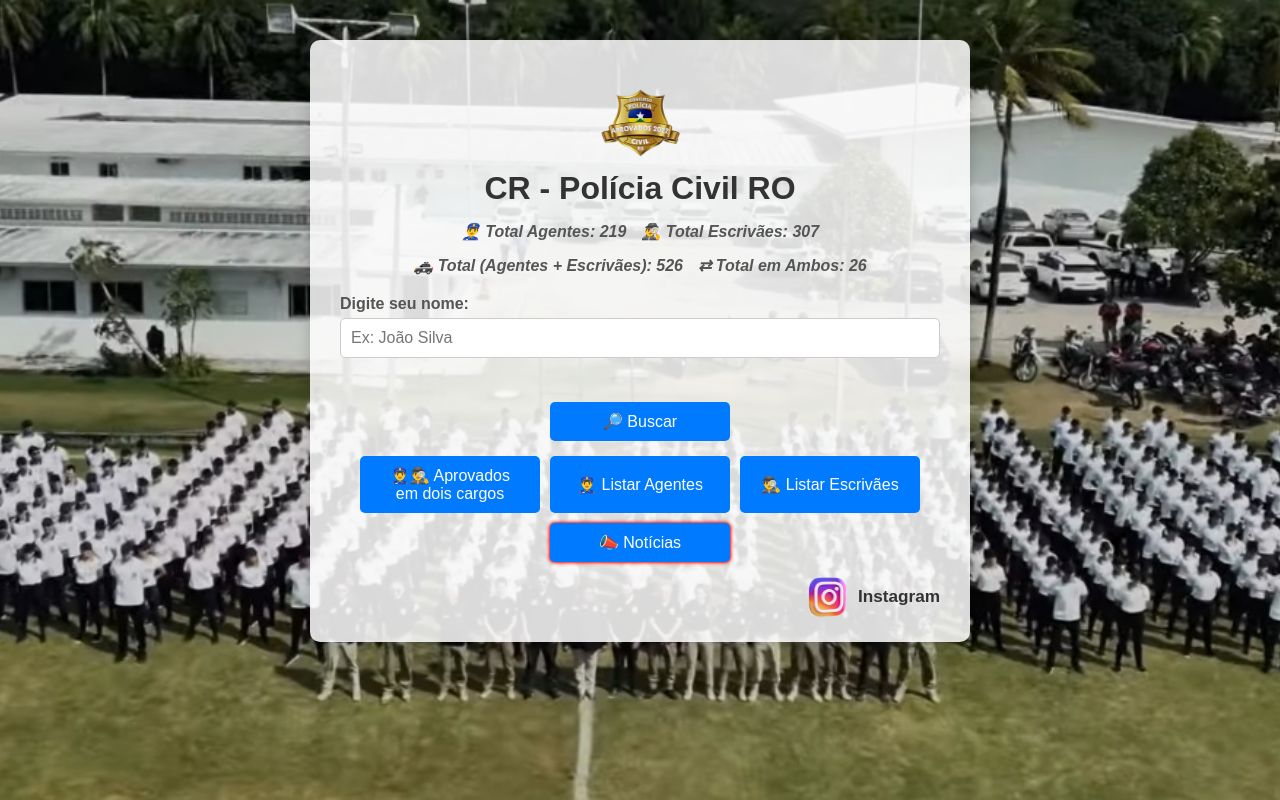
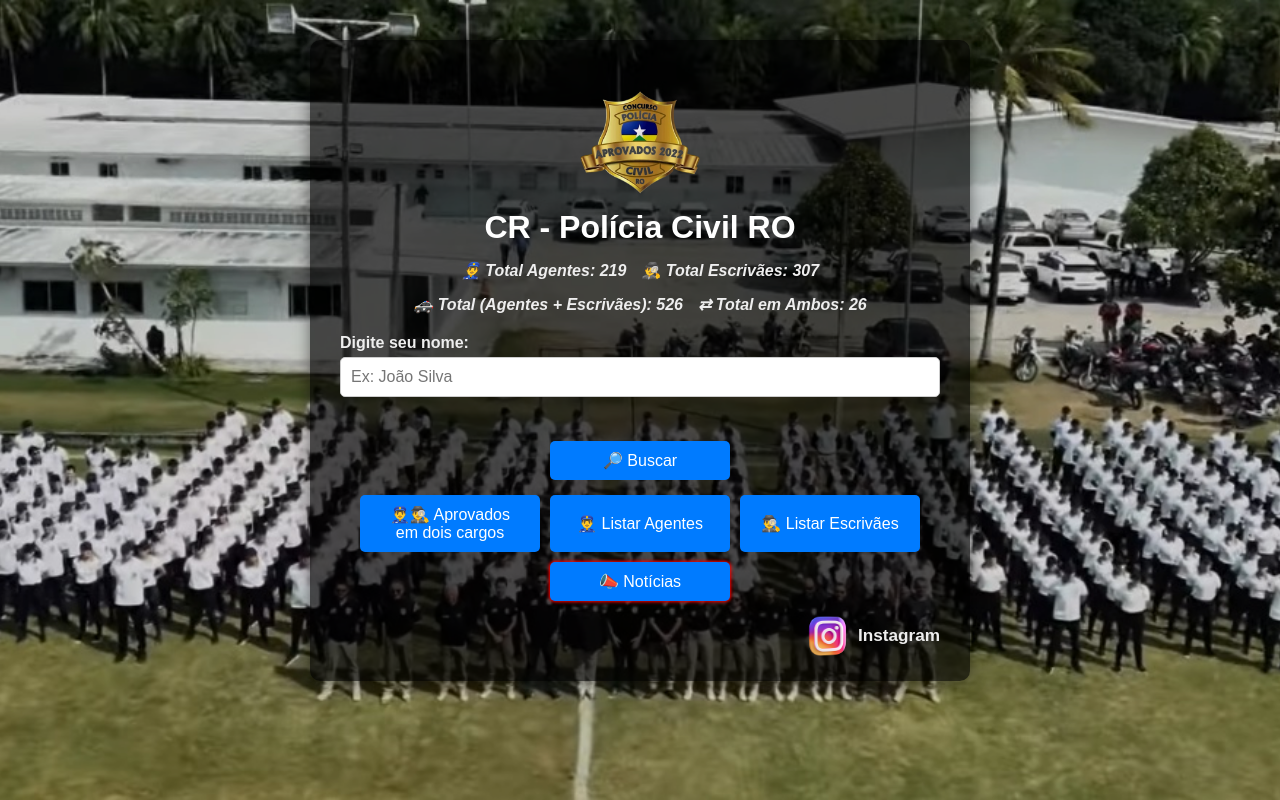
Before and after one commit to aprovados3/cadastro-reserva-ro, a plain HTML site: page index.html in a window 1280 px wide. Drawn offline with Linux system fonts and the light colour scheme.

Commit message:
Add files via upload

```diff
--- a/index.html
+++ b/index.html
@@ -25,15 +25,19 @@
     .container {
       max-width: 600px;
       margin: 40px auto;
-      background: rgba(255, 255, 255, 0.85);
+
+      /* --- ALTERADO: Preto mais claro (mais transparente) --- */
+      background: rgba(0, 0, 0, 0.65);
+      /* ------------------------------------------------------ */
+
       border-radius: 10px;
       padding: 25px 30px;
-      box-shadow: 0 0 15px rgba(0,0,0,0.2);
+      box-shadow: 0 0 15px rgba(0,0,0,0.5);
     }
 
     /* --- TÍTULO COM IMAGEM EM CIMA --- */
     h1 {
-      color: #333;
+      color: #fff;
       margin-bottom: 15px;
       display: flex;
       flex-direction: column;
@@ -43,7 +47,7 @@
     }
 
     .logo-titulo {
-      width: 85px;
+      width: 130px;
       height: auto;
     }
     /* --------------------------------- */
@@ -54,7 +58,7 @@
       justify-content: center;
       gap: 15px;
       font-style: italic;
-      color: #555;
+      color: #eee; /* Texto quase branco */
       margin-bottom: 20px;
       font-weight: 600;
       font-size: 16px;
@@ -63,7 +67,7 @@
 
     label {
       font-weight: bold;
-      color: #555;
+      color: #eee;
     }
 
     input[type="text"] {
@@ -78,7 +82,7 @@
     }
 
     #mensagem {
-      color: #d9534f;
+      color: #ff6b6b;
       font-weight: bold;
       margin-bottom: 10px;
       text-align: center;
@@ -132,7 +136,7 @@
       display: flex;
       align-items: center;
       justify-content: center;
-      gap: 8px; /* Espaço entre o ícone e a palavra */
+      gap: 8px;
 
       padding: 0;
       background: none;
@@ -141,24 +145,21 @@
 
       text-decoration: none;
 
-      /* Cor do texto (cinza escuro para aparecer no fundo branco) */
-      color: #333;
+      color: #eee;
       font-weight: bold;
       font-size: 16px;
 
       transition: transform 0.2s ease-in-out, color 0.3s;
 
-      /* Animação de pulsação */
       animation: instagramPulsando 1.5s infinite alternate;
     }
 
     .btn-instagram:hover {
       opacity: 1;
       transform: scale(1.05);
-      color: #e1306c; /* Muda para rosa do Instagram ao passar o mouse */
+      color: #e1306c;
     }
 
-    /* Estilo para a imagem do Instagram dentro do link */
     .btn-instagram img {
       width: 40px;
       height: auto;
@@ -166,7 +167,6 @@
     }
     /* ----------------------------------------------- */
 
-    /* --- BOTÃO PISCAR --- */
     #btnNoticias {
       animation: sombraPiscando 1.2s infinite alternate;
       position: relative;
@@ -178,23 +178,23 @@
       100% { box-shadow: 0 0 15px 5px red; }
     }
 
-    /* --- Keyframes para a animação de pulsação do Instagram --- */
     @keyframes instagramPulsando {
       0% {
         transform: scale(1);
       }
       100% {
-        transform: scale(1.08); /* Pulsa levemente */
+        transform: scale(1.08);
       }
     }
-    /* ----------------------------------------------------------------- */
 
+    /* A caixa de resultados continua clara */
     .resultado-box {
-      border: 2px solid #444;
+      border: 2px solid #555;
       padding: 15px;
       margin-top: 15px;
       border-radius: 8px;
-      background-color: #f0f0f0;
+      background-color: #f9f9f9;
+      color: #333;
     }
 
     .resultado-box:hover {
```
